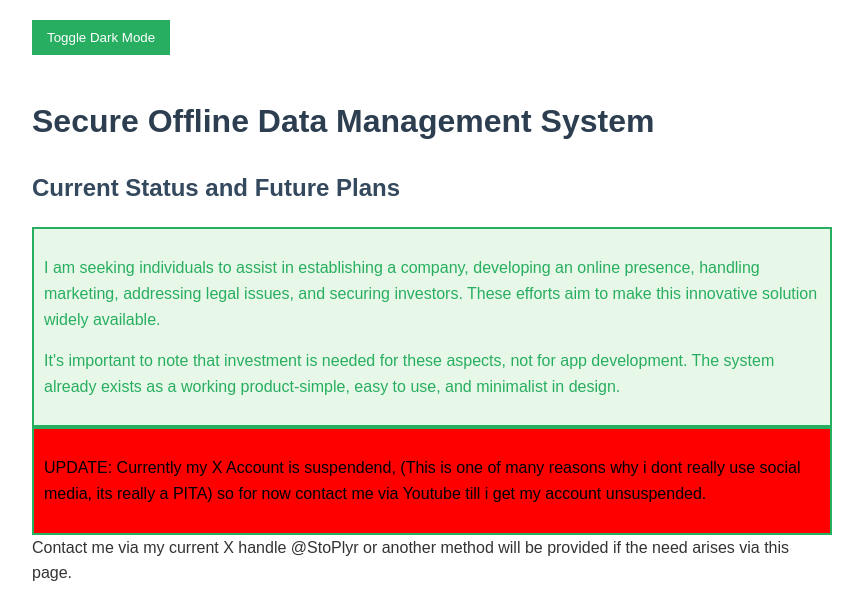
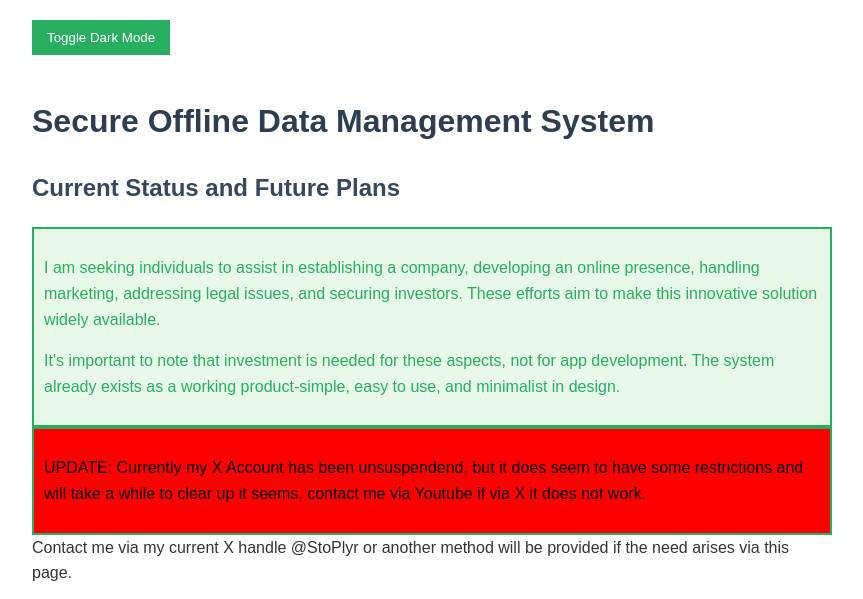
Before and after one commit to not247/SODMS, a plain HTML site: page index.html in a window 1280 px wide. Shown: the top 599 px of the page, without its empty margins (208-1071 px from the left). Drawn offline with Linux system fonts and the light colour scheme.

Commit message:
index.html

```diff
--- a/index.html
+++ b/index.html
@@ -89,7 +89,7 @@
         <p>It's important to note that investment is needed for these aspects, not for app development. The system already exists as a working product-simple, easy to use, and minimalist in design.</p>
     </div>    </div>
   <div class="highlight2">
-    <p> UPDATE: Currently my X Account is suspendend, (This is one of many reasons why i dont really use social media, its really a PITA) so for now contact me via Youtube till i get my account unsuspended.
+    <p> UPDATE: Currently my X Account has been unsuspendend, but it does seem to have some restrictions and will take a while to clear up it seems, contact me via Youtube if via X it does not work.
       </div>
     Contact me via my current X handle @StoPlyr or another method will be provided if the need arises via this page.</p>
 
```
